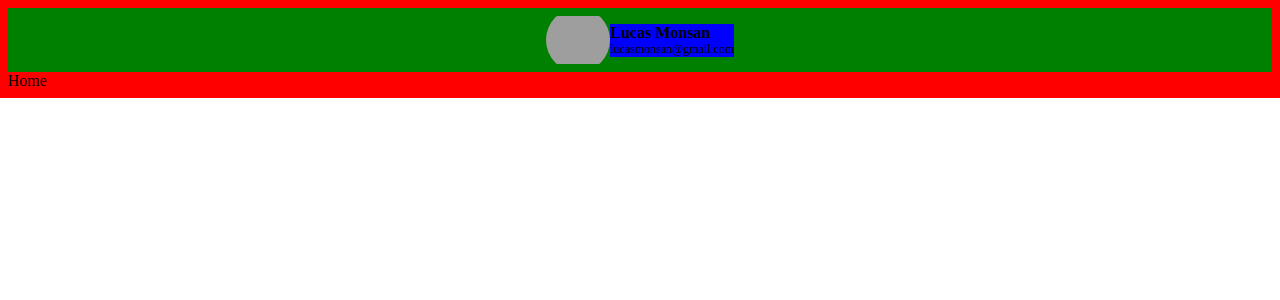
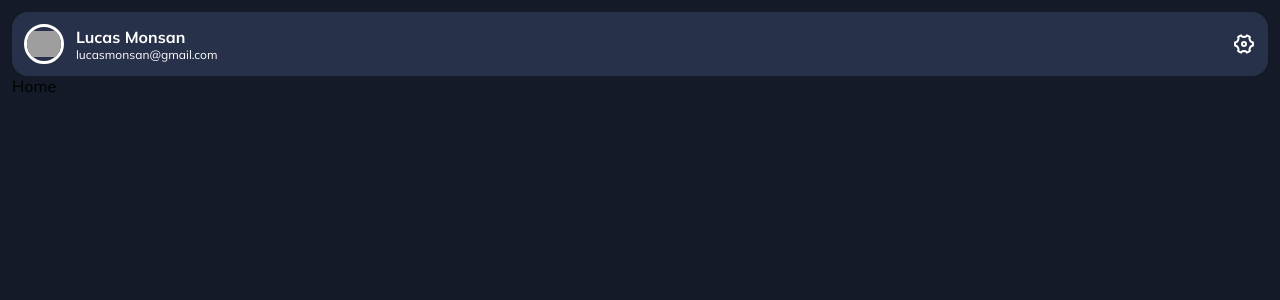
Before and after one commit to lucasmonsan/Yoda, a React (Vite) app: page / in a window 1280 px wide. Shown: the top 300 px of the page. Built offline with nearby package versions, Linux system fonts and the light colour scheme; grey boxes are pictures that could not be loaded.

Commit message:
Estrutura inicial do Header criada

```diff
--- a/package.json
+++ b/package.json
@@ -12,6 +12,7 @@
     "firebase": "^9.15.0",
     "react": "^18.2.0",
     "react-dom": "^18.2.0",
+    "react-icons": "^4.7.1",
     "react-router-dom": "^6.6.2",
     "styled-components": "^5.3.6"
   },
--- a/src/components/Header.jsx
+++ b/src/components/Header.jsx
@@ -1,18 +1,23 @@
 import { ComponentContainer } from "../styles/Containers"
-import { ImageBox, GenericBox } from "../styles/Boxes"
+import { ImageBox, GenericBox, IconBox } from "../styles/Boxes"
 import { Text, Title } from "../styles/Texts"
+import { RiSettings4Line } from "react-icons/ri"
 
 export const Header = () => {
   return (
-    <ComponentContainer flexDir="row" alignItens="center" justCont="center">
-      <ImageBox width="4em" height="4em" radius="100%">
+    <ComponentContainer flexDir="row" gap="0.75em" alignItens="center" justCont="space-between" radius="1em" bgColor="#27314A">
+      <ImageBox width="2.5em" height="2.5em" radius="100%">
         <img src="https://avatars.githubusercontent.com/u/75125049?v=4" alt="profile image" />
       </ImageBox>
 
-      <GenericBox flexDir="column">
-        <Title size="1rem">Lucas Monsan</Title>
-        <Text size="0.75rem">lucasmonsan@gmail.com</Text>
+      <GenericBox flexDir="column" width="100%">
+        <Title size="1rem" color="white">Lucas Monsan</Title>
+        <Text size="0.75rem" color="white">lucasmonsan@gmail.com</Text>
       </GenericBox>
+
+      <IconBox>
+        <RiSettings4Line color="white" size={24}/>
+      </IconBox>
     </ComponentContainer>
   )
 }
--- a/src/styles/Boxes.jsx
+++ b/src/styles/Boxes.jsx
@@ -7,14 +7,15 @@ export const ImageBox = styled.div`
   justify-content: center;
   width: ${props => props.width};
   height: ${props => props.height};
+  border: solid 3px white;
   border-radius: ${props => props.radius};
 `
 export const GenericBox = styled.div`
   display: flex;
+  flex-grow: 1;
   flex-direction: ${props => props.flexDir};
   align-items: ${props => props.alignItens};
   justify-content: ${props => props.justCont};
-  background-color: blue;
 `
 export const IconBox = styled.div`
   display: flex;
--- a/src/styles/Containers.jsx
+++ b/src/styles/Containers.jsx
@@ -1,17 +1,19 @@
 import styled from "styled-components";
 
 export const PageContainer = styled.div`
-  background-color: red;
   width: 100%;
   height: 100%;
-  padding: 0.5em;
+  padding: 0.75em;
 `
 export const ComponentContainer = styled.div`
-  background-color: green;
   width: 100%;
   height: 100%;
+  padding: 0.75em;
   display: flex;
+  gap: ${props => props.gap};
   flex-direction: ${props => props.flexDir};
   align-items: ${props => props.alignItens};
   justify-content: ${props => props.justCont};
+  border-radius: ${props => props.radius};
+  background-color: ${props => props.bgColor};
 `
--- a/src/styles/Texts.jsx
+++ b/src/styles/Texts.jsx
@@ -3,8 +3,10 @@ import styled from "styled-components";
 export const Title = styled.strong`
   font-size: ${props => props.size};
   font-weight: ${props => props.weight};
+  color: ${props => props.color};
 `
 export const Text = styled.span`
   font-size: ${props => props.size};
   font-weight: ${props => props.weight};
+  color: ${props => props.color};
 `
--- a/src/styles/global.css
+++ b/src/styles/global.css
@@ -1,7 +1,14 @@
+@import url('https://fonts.googleapis.com/css2?family=Mulish:ital,wght@0,200;0,300;0,400;0,500;0,600;0,700;0,800;0,900;0,1000;1,200;1,300;1,400;1,500;1,600;1,700;1,800;1,900;1,1000&display=swap');
+
 * {
   padding: 0;
   margin: 0;
   box-sizing: border-box;
+  font-family: 'Mulish', sans-serif;
+}
+
+body {
+  background-color: #151A28;
 }
 
 img {
```
Also changed, not shown: 1 other file (tests, documents, lock files or other folders).
